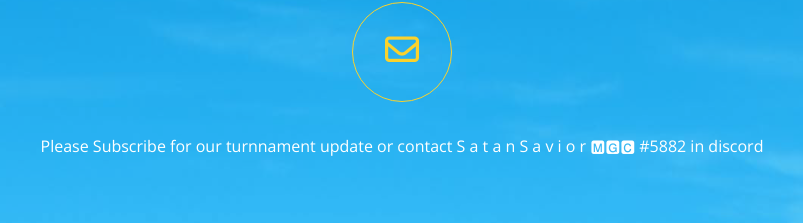
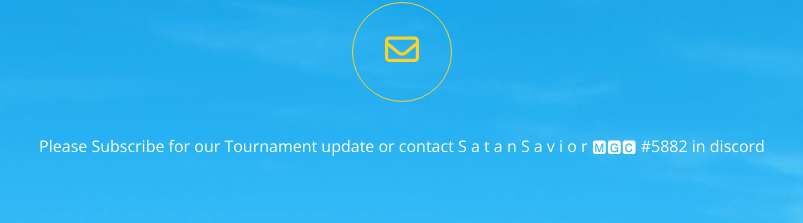
Before and after one commit to Muhammad-Midhlaj/mgc, a plain HTML site: page index.html in a window 1280 px wide. Shown: the part 2035-2258 px from the top of the page, 238-1041 px from the left. Drawn offline with nearby package versions, Linux system fonts and the light colour scheme.

Commit message:
spell currection

```diff
--- a/index.html
+++ b/index.html
@@ -191,7 +191,7 @@
 				<i class="fa fa-envelope-o letter wow fadeInUp"></i>
 				</div>
 				<div class="col-md-8 col-md-offset-2 text-center">
-					<p>Please Subscribe for our turnnament update or contact S a t a n S a v i o r 🅼🅶🅲
+					<p>Please Subscribe for our Tournament update or contact S a t a n S a v i o r 🅼🅶🅲
 						#5882 in discord  </p>
 
 					<!-- /.subscribe form -->
```
